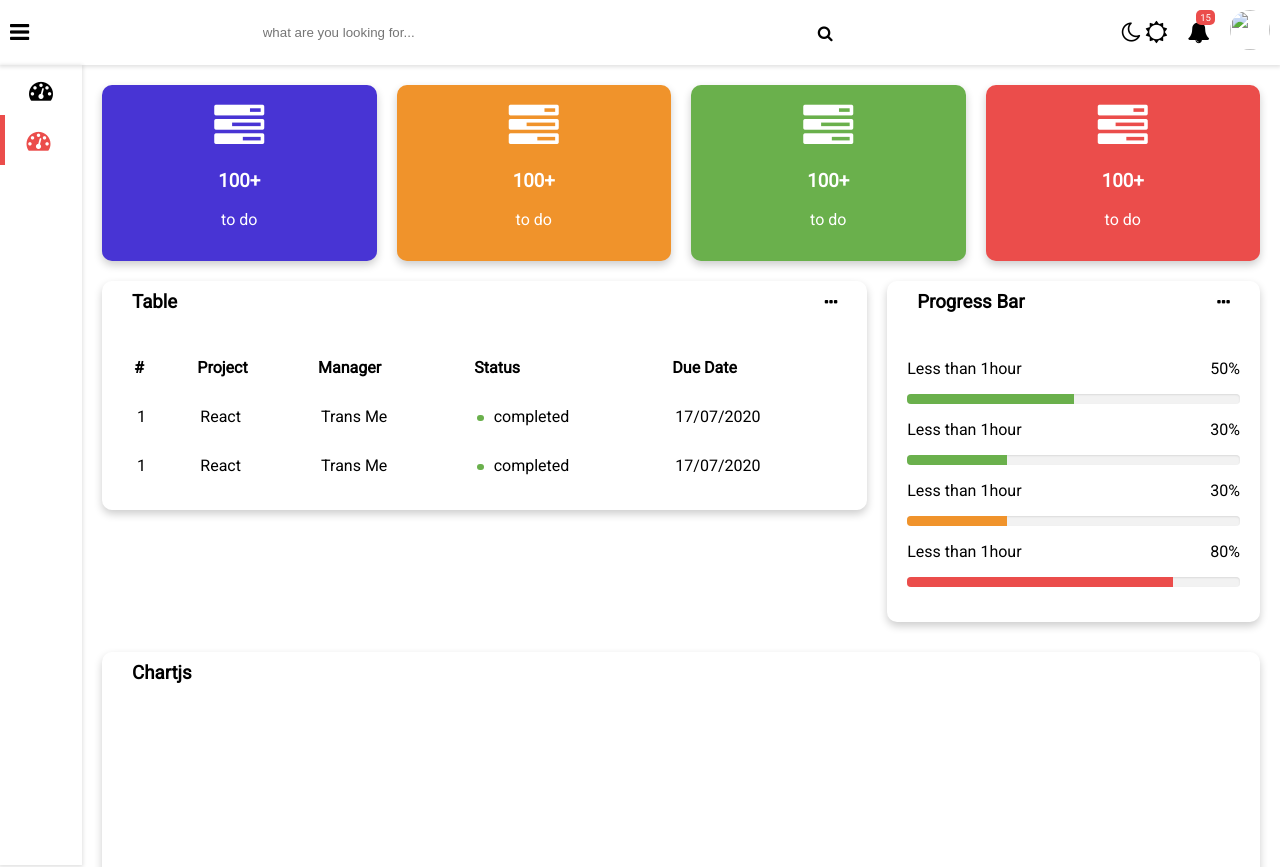
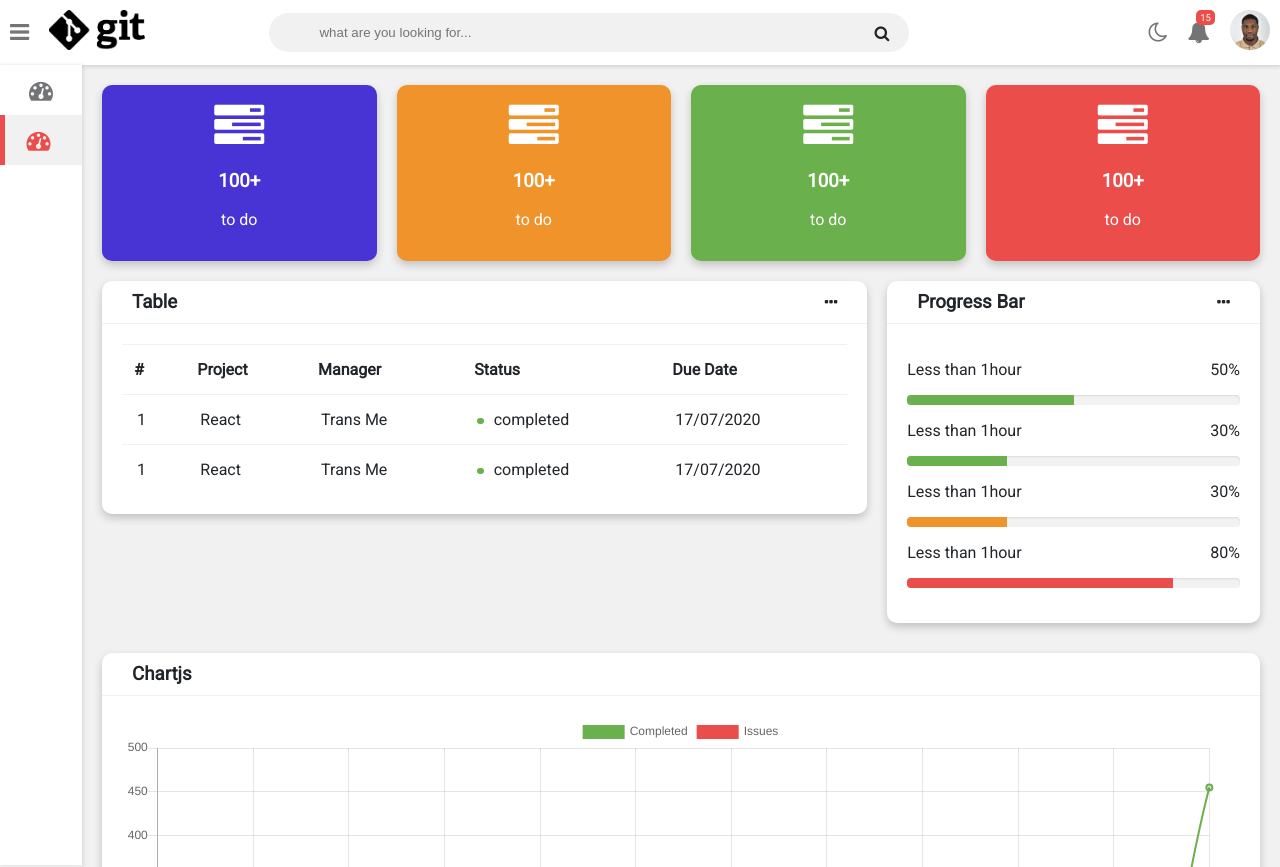
Before and after one commit to AmbyMbayi/dashboard, a plain HTML site: page index.html in a window 1280 px wide. Shown: the top 867 px of the page. Drawn offline with nearby package versions, Linux system fonts and the light colour scheme; the site is published under a folder, as on GitHub Pages, so addresses that start at the root find nothing.

Commit message:
completed

```diff
--- a/index.html
+++ b/index.html
@@ -11,6 +11,7 @@
       href="https://fonts.googleapis.com/css2?family=Roboto:wght@300;400&display=swap"
       rel="stylesheet"
     />
+    <link rel="stylesheet" type="text/css" href="https://cdnjs.cloudflare.com/ajax/libs/Chart.js/2.9.3/Chart.min.css">
     <link rel="stylesheet" href="dist/style.css" />
     <title>Dashboard</title>
   </head>
@@ -26,8 +27,8 @@
           </a>
         </li>
         <li class="nav-item">
-          <img src="/images/logo.png" alt="" class="logo logo-light" />
-        <img src="/images/logo-white.png" alt="" class="logo logo-dark" />
+          <img src="images/logo.png" alt="" class="logo logo-light" />
+        <img src="images/logo-white.png" alt="" class="logo logo-dark" />
         </li>
       </ul>
       <form action="" class="navbar-search">
@@ -237,7 +238,7 @@
         <li class="nav-item">
           <div class="avt dropdown">
             <img
-              src="/images/profile.jpg"
+              src="images/profile.jpg"
               alt=""
               class="dropdown-toggle"
               data-toggle="user-menu"
@@ -447,6 +448,6 @@
     <!--end of main content-->
 
     <script src="https://cdnjs.cloudflare.com/ajax/libs/Chart.js/2.9.3/Chart.min.js"></script>
-    <script src="/app/js/main.js"></script>
+    <script src="app/js/main.js"></script>
   </body>
 </html>
```
